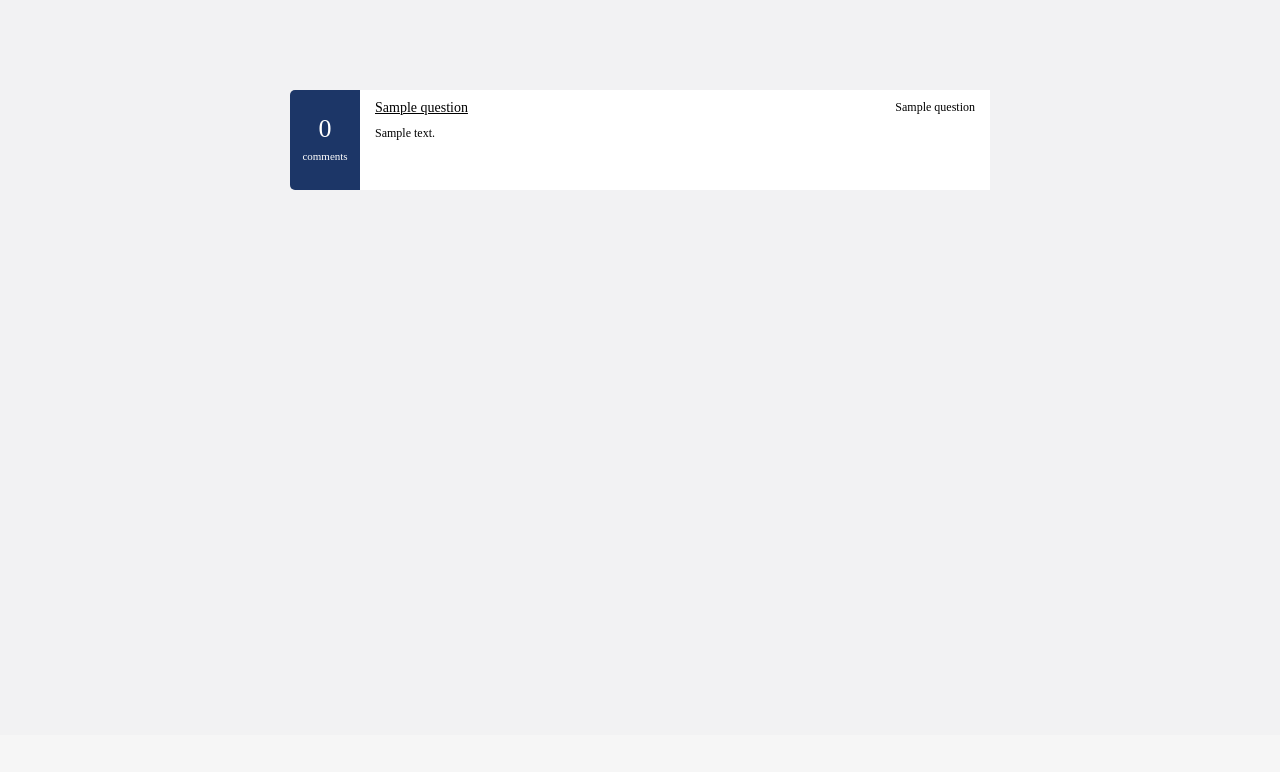
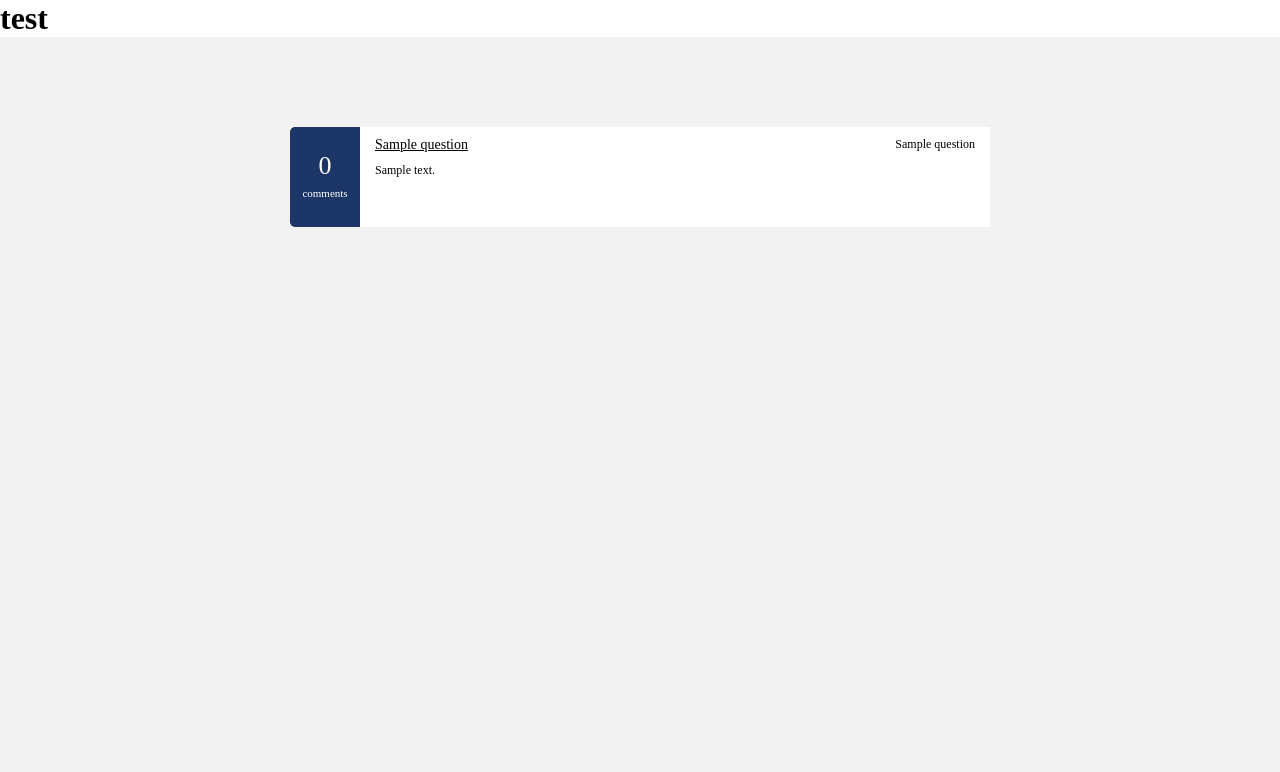
Before and after one commit to HinoShumpei/tech_chat, a Django app: page / in a window 1280 px wide. Shown: the part 65-837 px from the top of the page. Before the commit the page ends 255 px from the top, so only its background shows below. Run offline with Django 5.2, Linux system fonts and the light colour scheme; tables that the repository leaves empty hold one stand-in row (values such as "Sample post"); parts of the project's set-up code (start-up, migrations or seed data) failed here and were passed over.

Commit message:
commit test

```diff
--- a/templates/questions/index.html
+++ b/templates/questions/index.html
@@ -1,6 +1,8 @@
 {% extends "base.html" %}
 {% load static %}
 {% block content %}
+
+<h1>test</h1>
 
 <!-- 一覧表示画面 -->
 <div class='index-main'>
```
